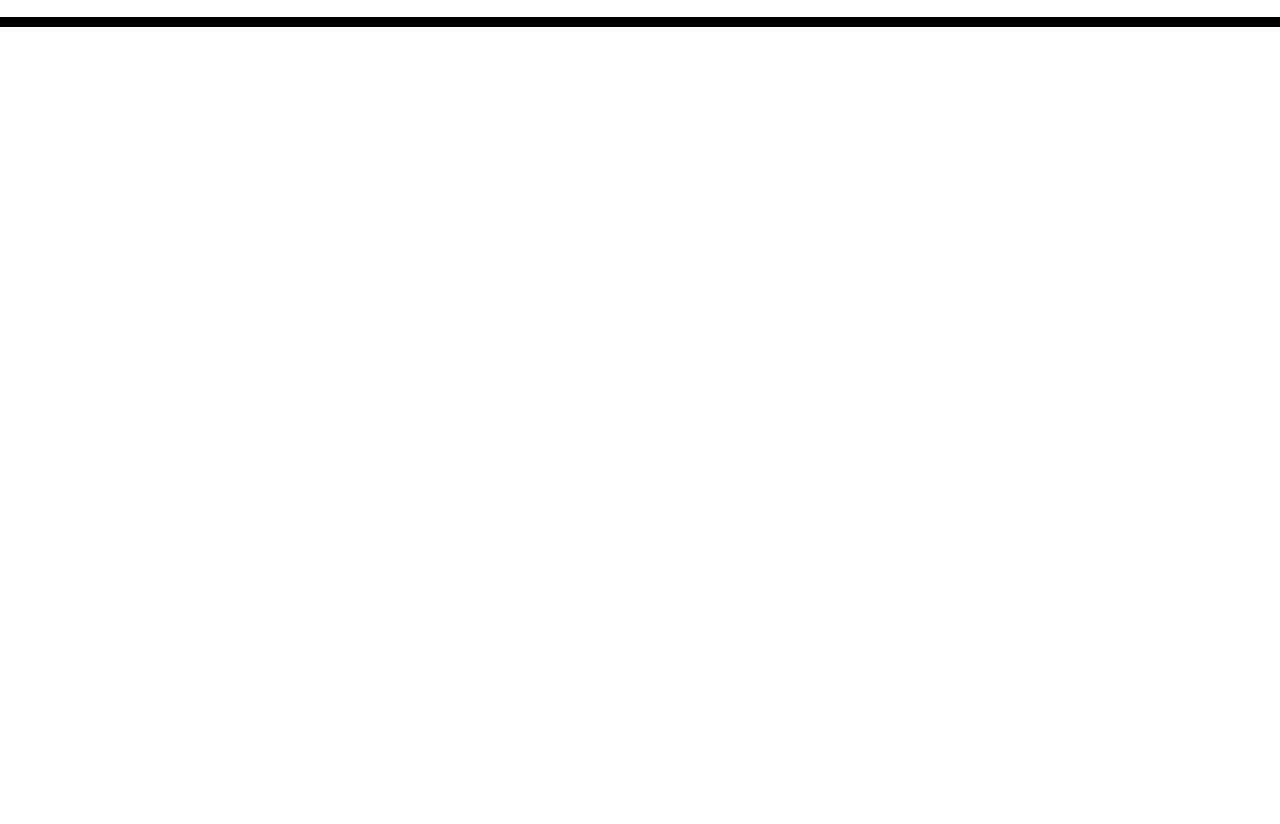
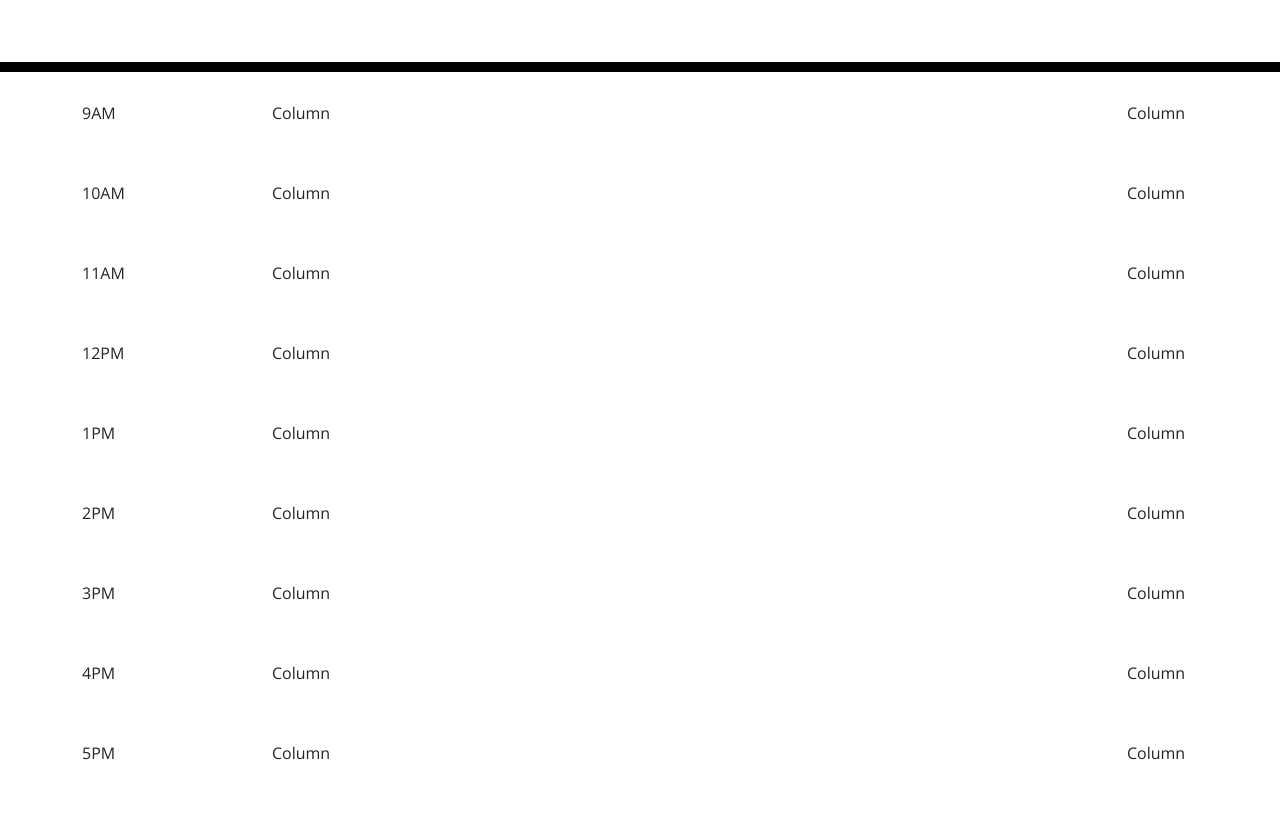
Before and after one commit to cyberrie/Daily-Planner, a plain HTML site: page final/index.html in a window 1280 px wide. Shown: the part 241-1065 px from the top of the page. Before the commit the page ends 800 px from the top, so only its background shows below. Drawn offline with nearby package versions, Linux system fonts and the light colour scheme.

Commit message:
current date/time displayed in header, bootstrap grid inserted, rows with 3-cols, lg-screen only size setup for now, included working hours

```diff
--- a/final/style.css
+++ b/final/css/style.css
@@ -1,5 +1,5 @@
 body {
-  font-family: 'Open Sans', sans-serif;
+  font-family: "Open Sans", sans-serif;
   font-size: 16px;
   line-height: 1;
 }
--- a/final/index.html
+++ b/final/index.html
@@ -7,6 +7,13 @@
     <link
       rel="stylesheet"
       href="https://stackpath.bootstrapcdn.com/bootstrap/4.3.1/css/bootstrap.min.css"
+    />
+    <!-- Bootstrap 5.3 -->
+    <link
+      href="https://cdn.jsdelivr.net/npm/bootstrap@5.3.0-alpha1/dist/css/bootstrap.min.css"
+      rel="stylesheet"
+      integrity="sha384-GLhlTQ8iRABdZLl6O3oVMWSktQOp6b7In1Zl3/Jr59b6EGGoI1aFkw7cmDA6j6gD"
+      crossorigin="anonymous"
     />
     <link
       rel="stylesheet"
@@ -18,7 +25,7 @@
       href="https://fonts.googleapis.com/css?family=Open+Sans&display=swap"
       rel="stylesheet"
     />
-    <link rel="stylesheet" href="style.css" />
+    <link rel="stylesheet" href="../final/css/style.css" />
     <title>Work Day Scheduler</title>
   </head>
 
@@ -26,13 +33,68 @@
     <header class="jumbotron">
       <h1 class="display-3">Work Day Scheduler</h1>
       <p class="lead">A simple calendar app for scheduling your work day</p>
+      <h2 id="current-date-time"></h2>
       <p id="currentDay" class="lead"></p>
     </header>
-    <div class="container">
+    <div class="container" id="timeblock-grid">
       <!-- Timeblocks go here -->
+      <div class="row" id="timeblock1">
+        <div class="col-lg-2">9AM</div>
+        <div class="col-lg-9">Column</div>
+        <div class="col-lg-1">Column</div>
+      </div>
+
+      <div class="row" id="timeblock2">
+        <div class="col-lg-2">10AM</div>
+        <div class="col-lg-9">Column</div>
+        <div class="col-lg-1">Column</div>
+      </div>
+
+      <div class="row" id="timeblock3">
+        <div class="col-lg-2">11AM</div>
+        <div class="col-lg-9">Column</div>
+        <div class="col-lg-1">Column</div>
+      </div>
+
+      <div class="row" id="timeblock4">
+        <div class="col-lg-2">12PM</div>
+        <div class="col-lg-9">Column</div>
+        <div class="col-lg-1">Column</div>
+      </div>
+
+      <div class="row" id="timeblock5">
+        <div class="col-lg-2">1PM</div>
+        <div class="col-lg-9">Column</div>
+        <div class="col-lg-1">Column</div>
+      </div>
+
+      <div class="row" id="timeblock6">
+        <div class="col-lg-2">2PM</div>
+        <div class="col-lg-9">Column</div>
+        <div class="col-lg-1">Column</div>
+      </div>
+
+      <div class="row" id="timeblock7">
+        <div class="col-lg-2">3PM</div>
+        <div class="col-lg-9">Column</div>
+        <div class="col-lg-1">Column</div>
+      </div>
+
+      <div class="row" id="timeblock8">
+        <div class="col-lg-2">4PM</div>
+        <div class="col-lg-9">Column</div>
+        <div class="col-lg-1">Column</div>
+      </div>
+
+      <div class="row" id="timeblock9">
+        <div class="col-lg-2">5PM</div>
+        <div class="col-lg-9">Column</div>
+        <div class="col-lg-1">Column</div>
+      </div>
     </div>
 
     <script src="https://cdnjs.cloudflare.com/ajax/libs/jquery/3.2.1/jquery.min.js"></script>
     <script src="https://cdnjs.cloudflare.com/ajax/libs/moment.js/2.24.0/moment.min.js"></script>
+    <script src="../final/js/script.js"></script>
   </body>
 </html>
--- a/final/js/script.js
+++ b/final/js/script.js
@@ -0,0 +1,10 @@
+// Display curent date and time in header
+
+setInterval(function () {
+  let currentDateTime = moment();
+  $("#current-date-time").text(
+    currentDateTime.format("dddd, MMMM Do hh:mm:ss ")
+  );
+}, 1000);
+
+// Timeblock Grid
```
